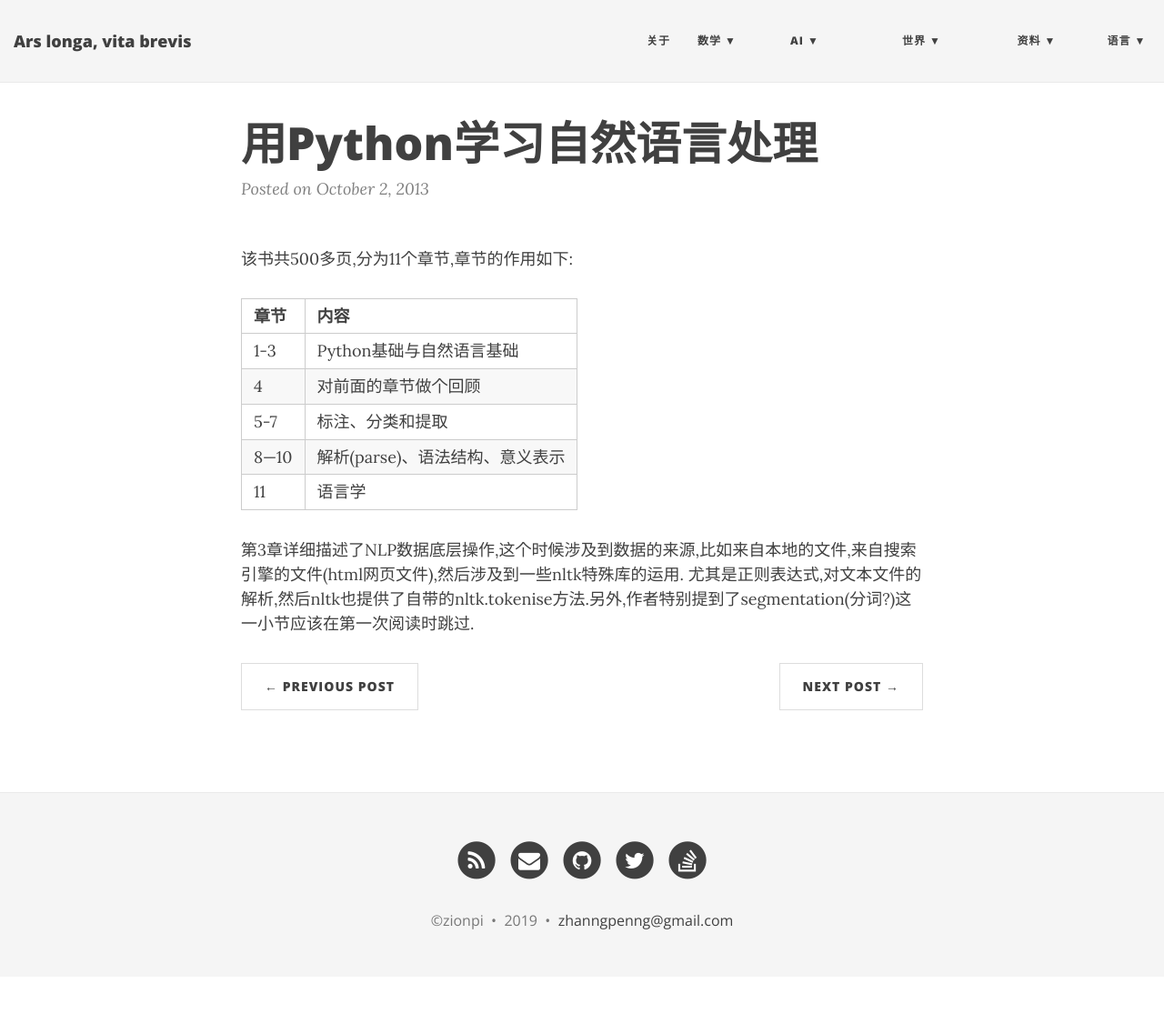
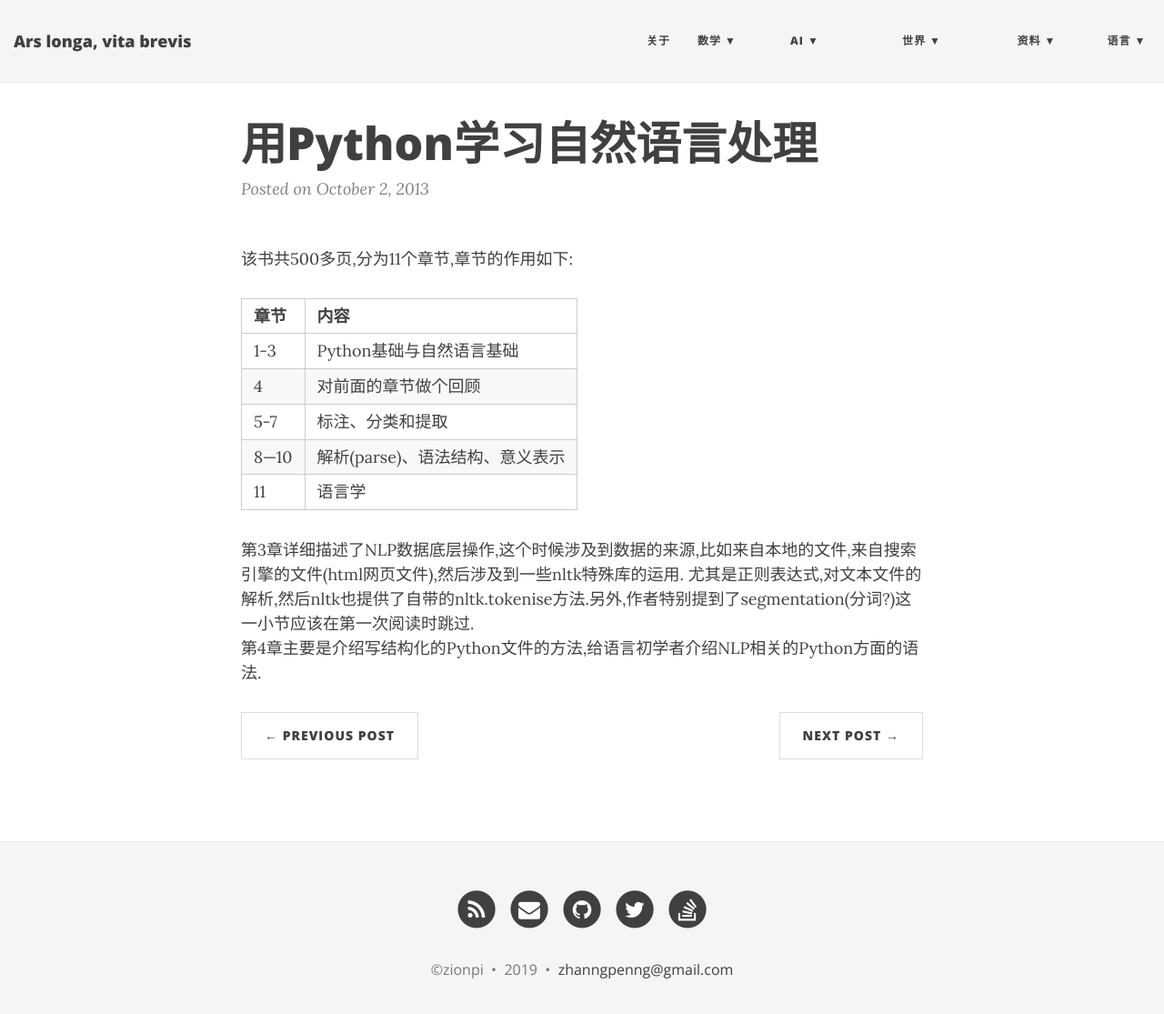
Before and after one commit to ZionPi/zionpi.github.io, a Jekyll site: the page built from _posts/2013-10-02-natural-language-processing-with-python.md, in a window 1280 px wide and 1128 px high. Shown: the top 1115 px of the window at 91% size. Built offline with Jekyll 4.4.1, drawn with Linux system fonts in a browser that asks for light colours; nearby versions of some CDN libraries.

Commit message:
Update 2013-10-02-natural-language-processing-with-python.md

```diff
--- a/_posts/2013-10-02-natural-language-processing-with-python.md
+++ b/_posts/2013-10-02-natural-language-processing-with-python.md
@@ -14,3 +14,4 @@ title: 用Python学习自然语言处理
 
 第3章详细描述了NLP数据底层操作,这个时候涉及到数据的来源,比如来自本地的文件,来自搜索引擎的文件(html网页文件),然后涉及到一些nltk特殊库的运用.
 尤其是正则表达式,对文本文件的解析,然后nltk也提供了自带的nltk.tokenise方法.另外,作者特别提到了segmentation(分词?)这一小节应该在第一次阅读时跳过.
+第4章主要是介绍写结构化的Python文件的方法,给语言初学者介绍NLP相关的Python方面的语法.
```
